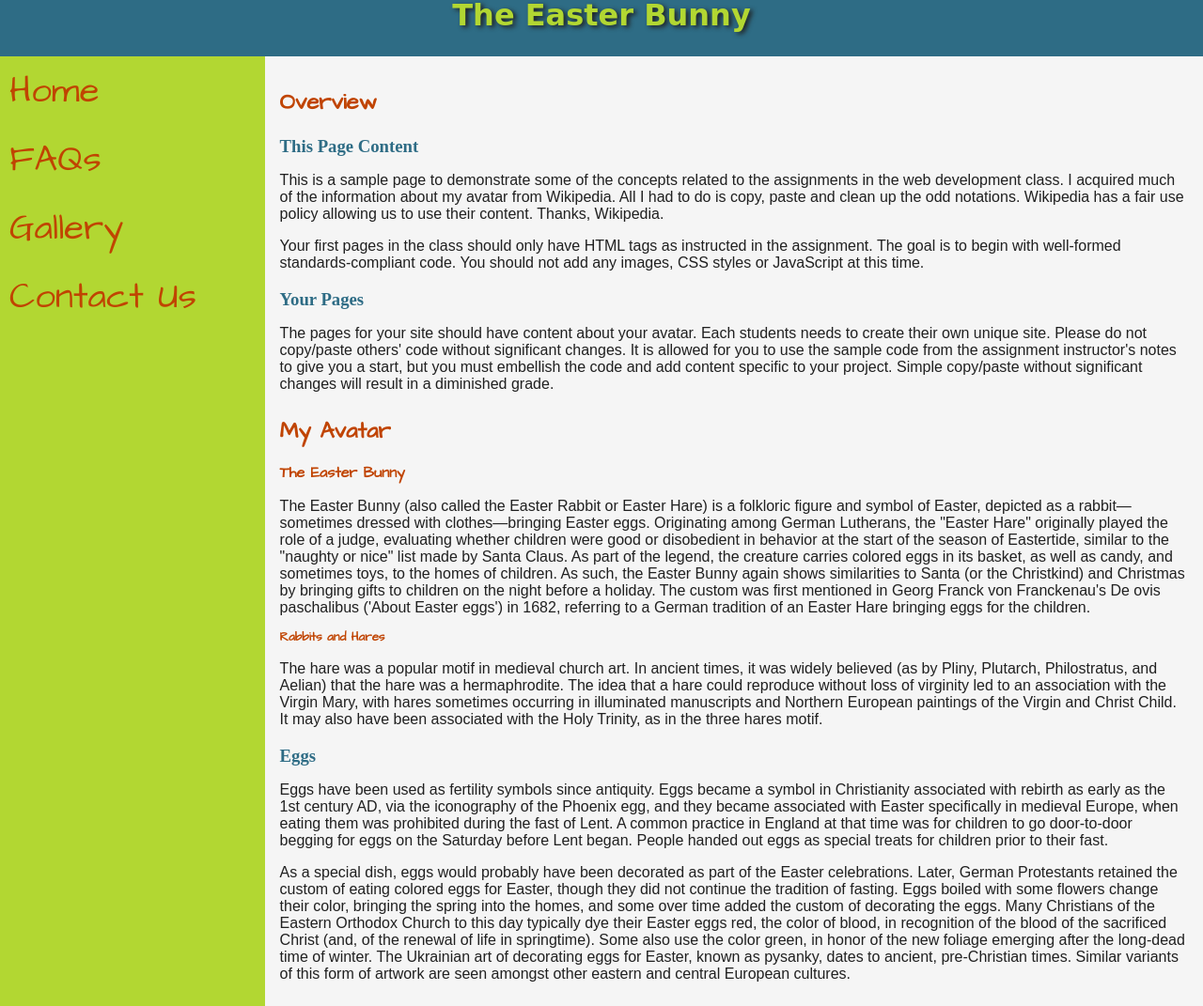
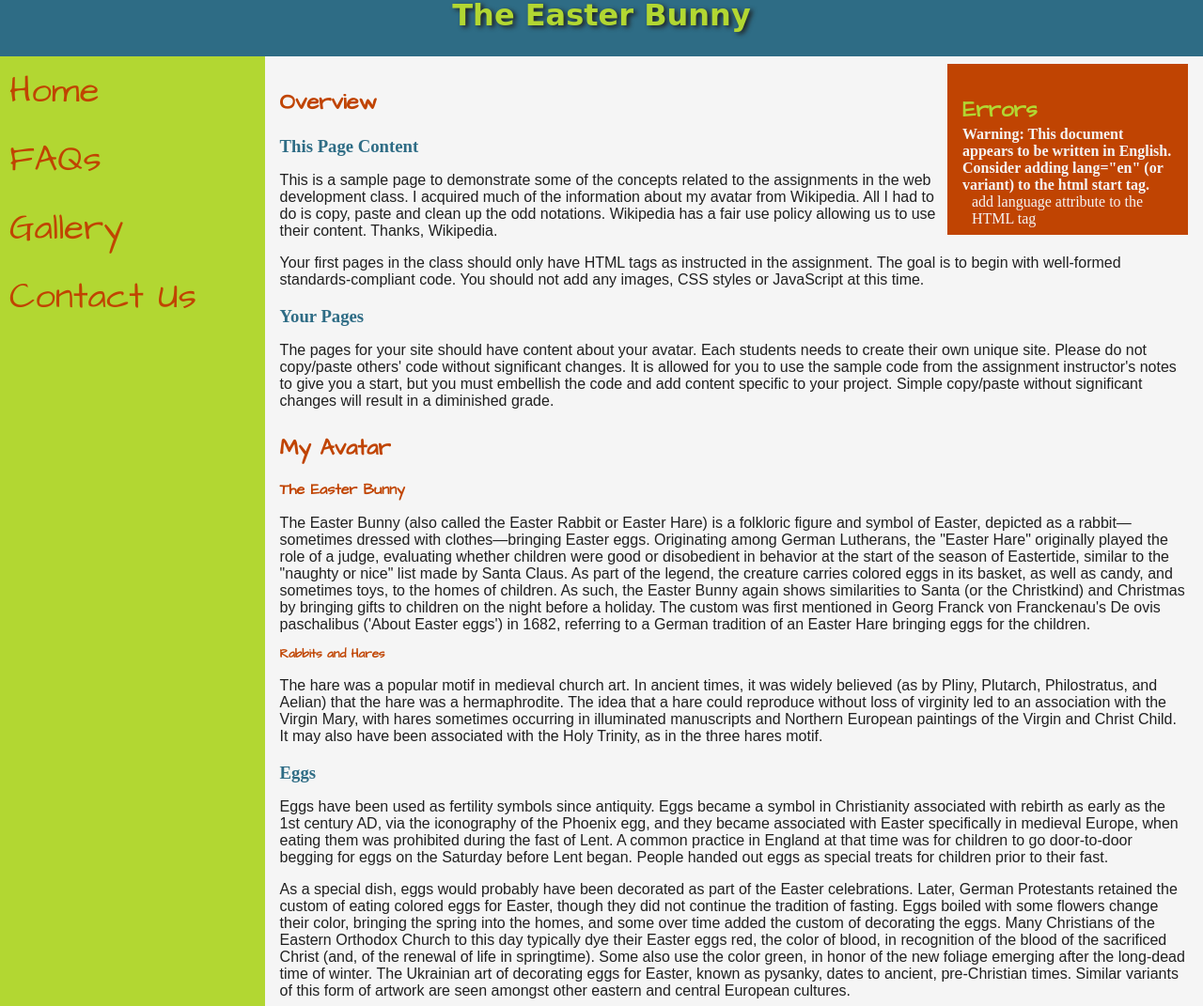
Before and after one commit to victorsynth/debugging-html-css, a plain HTML site: page index.html in a window 1280 px wide. Shown: the part 29-1100 px from the top of the page at 94% size. Drawn offline with Linux system fonts and the light colour scheme; files that its build step writes are made by us from their sources; a web font is replaced by a local one.

Commit message:
fix HTML tag

```diff
--- a/index.html
+++ b/index.html
@@ -1,5 +1,5 @@
 <!DOCTYPE html>
-<html>
+<html lang="en">
 
   <head>
     <meta>
@@ -27,13 +27,13 @@
     </nav>
 
     <main>
-      <!-- <aside class="accent1">
+      <aside class="accent1">
         <h2 class="accent2">Errors</h2>
         <dl>
-          <dt>HTML error...</dt>
-          <dd>resolution...</dd>
+          <dt>Warning: This document appears to be written in English. Consider adding lang="en" (or variant) to the html start tag.</dt>
+          <dd>add language attribute to the HTML tag </dd>
         </dl>
-      </aside> -->
+      </aside>
 
       <section>
         <h2>Overview</h2>
```
